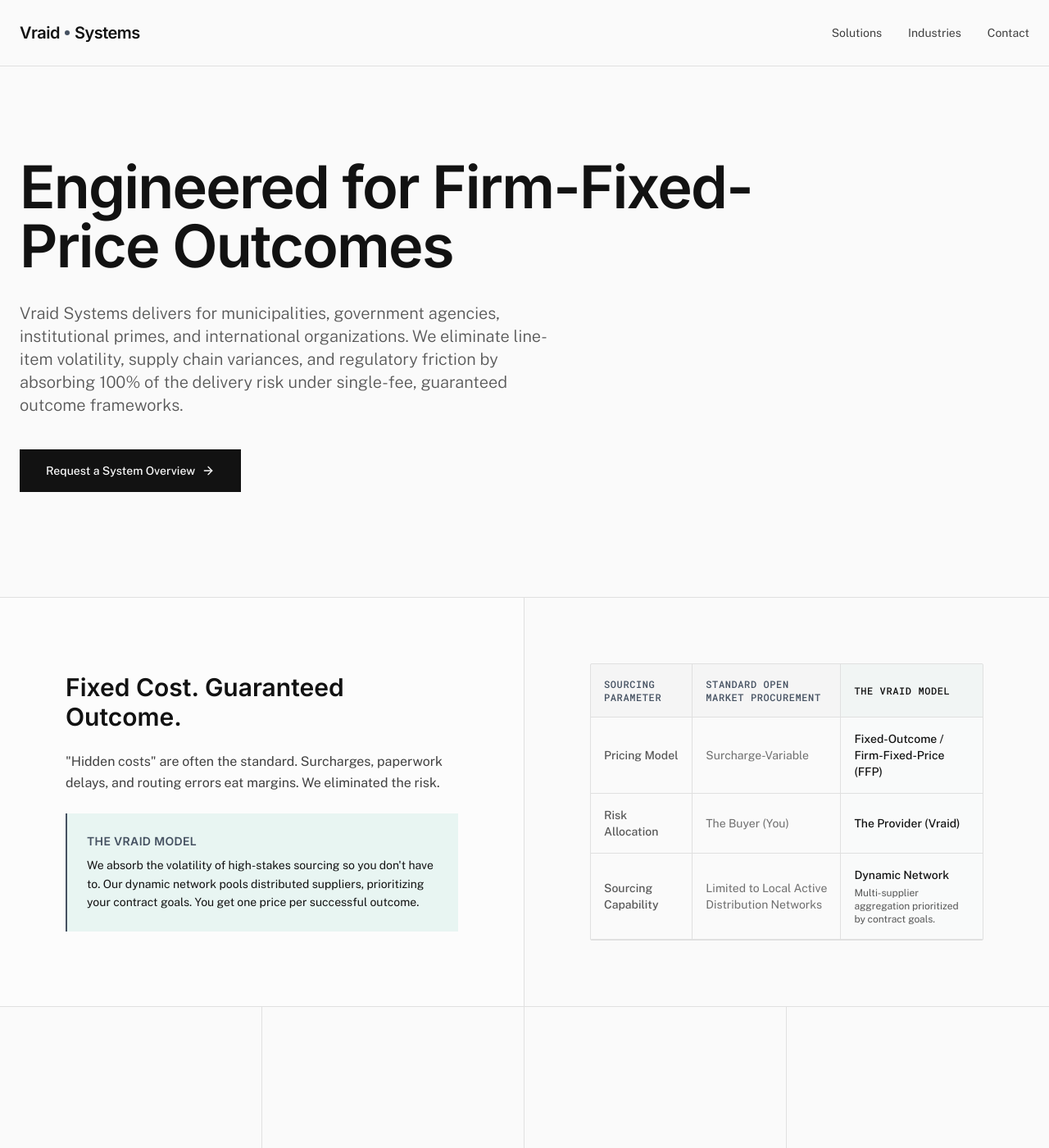
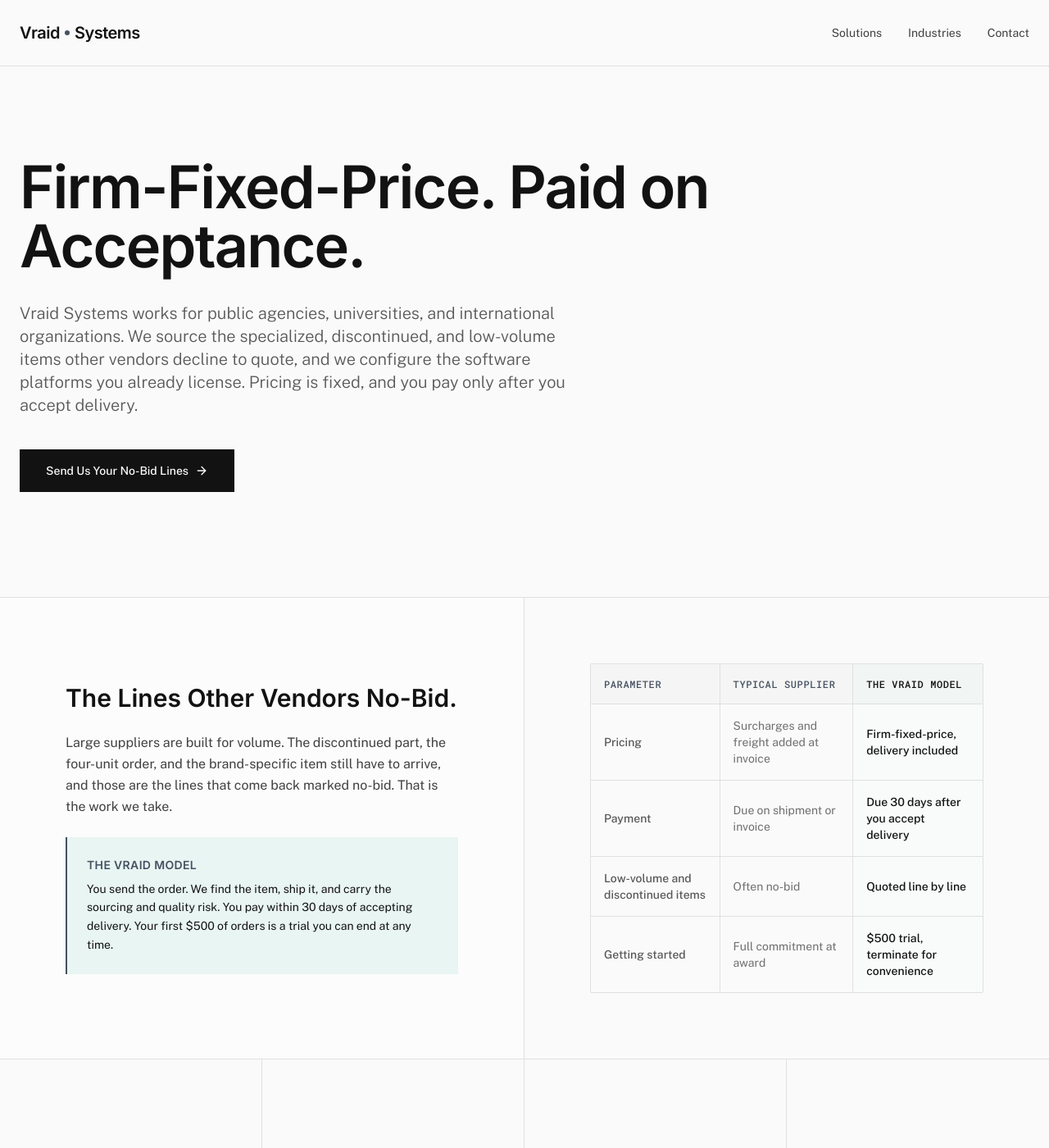
Before and after one commit to Vraid-Systems/Vraid-Systems.github.io, a Jekyll site: the page built from index.html, in a window 1280 px wide and 1400 px high. Shown: the whole window at 82% size. Built offline with Jekyll 4.4.1, drawn with Linux system fonts in a browser that asks for light colours; nearby versions of some CDN libraries; some of the changed text lies outside the part shown.

Commit message:
reposition site around no-bid goods and platform  configuration
Replace the "dynamic network" / marketplace-sourcing framing with the two
things the business actually does now: sourcing low-volume, discontinued
and brand-specific items other vendors no-bid, and configuring platforms
an agency already licenses. Lead with the terms that differentiate:
firm-fixed-price, payment 30 days after acceptance, $500 trial with
termination for convenience.

Drop claims that are hard to defend in a bid protest ("zero variance",
"zero cost-overruns", "we don't sell software"), update en/es/ru in
parallel, and fix a stray typo in a commented-out footer block.

Co-Authored-By: Claude Opus 5 <noreply@anthropic.com>
Claude-Session: https://claude.ai/code/session_01U5hfPHmaZKrLuA7kxuGSxK

```diff
--- a/_config.yml
+++ b/_config.yml
@@ -1,14 +1,14 @@
 about:
-  en: Vraid Systems delivers for municipalities, government agencies, institutional primes, and international organizations. We eliminate line-item volatility, supply chain variances, and regulatory friction by absorbing 100% of the delivery risk under single-fee, guaranteed outcome frameworks.
-  es: Vraid Systems trabaja para municipios, organismos gubernamentales, contratistas institucionales principales y organizaciones internacionales. Eliminamos la volatilidad de los artículos individuales, las variaciones en la cadena de suministro y la fricción regulatoria al absorber el 100% del riesgo de entrega bajo marcos de tarifa única y resultados garantizados.
-  ru: Vraid Systems работает с муниципалитетами, государственные учреждения, крупными институциональными подрядчиками и международными организациями. Мы устраняем волатильность цен на отдельные позиции, колебания в цепочке поставок и нормативные барьеры, беря на себя 100% риска доставки в рамках структур с единой комиссией и гарантированным результатом.
+  en: Vraid Systems works for public agencies, universities, and international organizations. We source the specialized, discontinued, and low-volume items other vendors decline to quote, and we configure the software platforms you already license. Pricing is fixed, and you pay only after you accept delivery.
+  es: Vraid Systems trabaja para organismos públicos, universidades y organizaciones internacionales. Conseguimos los artículos especializados, descontinuados y de bajo volumen que otros proveedores no cotizan, y configuramos las plataformas de software que usted ya tiene licenciadas. El precio es fijo y usted paga solo después de aceptar la entrega.
+  ru: Vraid Systems работает с государственными учреждениями, университетами и международными организациями. Мы находим специализированные, снятые с производства и малотиражные позиции, которые другие поставщики отказываются котировать, и настраиваем программные платформы, на которые у вас уже есть лицензии. Цена фиксирована, а оплата производится только после приемки поставки.
 contact: sales@vraidsys.com
 description:
-  en: Engineered for Firm-Fixed-Price Outcomes
-  es: Diseñado para Resultados de Precio Fijo en Firme
-  ru: Разработано для результатов с твердой фиксированной ценой
+  en: Firm-Fixed-Price. Paid on Acceptance.
+  es: Precio Fijo en Firme. Pago Contra Aceptación.
+  ru: Твердая фиксированная цена. Оплата после приемки.
 slug:
-  en: No surcharges. No "best efforts". Just outcomes.
-  es: Sin recargos. Nada de "haremos lo posible". Solo resultados.
-  ru: Никаких наценок. Никаких «мы сделаем все возможное». Только результаты.
+  en: No surcharges. No "best efforts". Pay on acceptance.
+  es: Sin recargos. Nada de "haremos lo posible". Pago contra aceptación.
+  ru: Никаких наценок. Никаких «мы сделаем все возможное». Оплата после приемки.
 title: Vraid Systems
--- a/_layouts/default.html
+++ b/_layouts/default.html
@@ -141,7 +141,7 @@
             <p class="font-mono text-[10px] text-obsidian/40 uppercase">
                 &copy; Vraid Systems. All Rights Reserved.
             </p>
-            <!--<div class="flex gap-6 font-sans text-xs text-obsiH52.29dian/60">
+            <!--<div class="flex gap-6 font-sans text-xs text-obsidian/60">
                 <a class="hover:text-steel-blue transition-colors" href="#">Privacy</a>
                 <a class="hover:text-steel-blue transition-colors" href="#">Terms of Service</a>
             </div>-->
--- a/index.html
+++ b/index.html
@@ -65,7 +65,7 @@ layout: default
 
         <a class="inline-flex items-center gap-2 bg-obsidian text-paper px-8 py-4 text-sm font-medium hover:bg-steel-blue transition-colors duration-300"
            href="#contact">
-            Request a System Overview
+            Send Us Your No-Bid Lines
             <svg fill="none" height="16" stroke="currentColor" stroke-linecap="round" stroke-linejoin="round"
                  stroke-width="2" viewBox="0 0 24 24" width="16" xmlns="http://www.w3.org/2000/svg">
                 <line x1="5" x2="19" y1="12" y2="12"></line>
@@ -79,19 +79,16 @@ layout: default
     <div class="max-w-7xl mx-auto grid grid-cols-1 lg:grid-cols-2">
         <!-- Narrative Side -->
         <div class="p-10 md:p-20 border-b lg:border-b-0 lg:border-r border-ghost-gray flex flex-col justify-center">
-            <h2 class="font-heading font-semibold text-3xl mb-6">Fixed Cost. Guaranteed Outcome.</h2>
+            <h2 class="font-heading font-semibold text-3xl mb-6">The Lines Other Vendors No-Bid.</h2>
             <p class="font-sans text-obsidian/80 leading-relaxed mb-6">
-                "Hidden costs" are often the standard. Surcharges, paperwork delays, and routing errors eat margins.
-                We eliminated the risk.
+                Large suppliers are built for volume. The discontinued part, the four-unit order, and the brand-specific item still have to arrive, and those are the lines that come back marked no-bid. That is the work we take.
             </p>
             <div class="bg-mint-glass p-6 border-l-2 border-steel-blue">
                 <h3 class="font-heading font-semibold text-sm uppercase tracking-wide mb-2 text-steel-blue">
                     The Vraid Model
                 </h3>
                 <p class="text-sm leading-relaxed">
-                    We absorb the volatility of high-stakes sourcing so you don't have to.
-                    Our dynamic network pools distributed suppliers, prioritizing your contract goals.
-                    You get one price per successful outcome.
+                    You send the order. We find the item, ship it, and carry the sourcing and quality risk. You pay within 30 days of accepting delivery. Your first $500 of orders is a trial you can end at any time.
                 </p>
             </div>
         </div>
@@ -101,8 +98,8 @@ layout: default
                 <table class="w-full text-left text-sm">
                     <thead>
                     <tr class="bg-ghost-gray/20 font-mono text-xs uppercase tracking-wider text-steel-blue border-b border-ghost-gray">
-                        <th class="p-4 font-medium">Sourcing Parameter</th>
-                        <th class="p-4 font-medium border-l border-ghost-gray">Standard Open Market Procurement</th>
+                        <th class="p-4 font-medium">Parameter</th>
+                        <th class="p-4 font-medium border-l border-ghost-gray">Typical Supplier</th>
                         <th class="p-4 font-medium border-l border-ghost-gray bg-mint-glass/30 text-obsidian">
                             The Vraid Model
                         </th>
@@ -110,29 +107,31 @@ layout: default
                     </thead>
                     <tbody class="font-sans">
                     <tr class="border-b border-ghost-gray">
-                        <td class="p-4 font-medium text-obsidian/70">Pricing Model</td>
-                        <td class="p-4 text-obsidian/60 border-l border-ghost-gray">Surcharge-Variable</td>
+                        <td class="p-4 font-medium text-obsidian/70">Pricing</td>
+                        <td class="p-4 text-obsidian/60 border-l border-ghost-gray">Surcharges and freight added at invoice</td>
                         <td class="p-4 font-medium text-obsidian border-l border-ghost-gray bg-mint-glass/10">
-                            Fixed-Outcome / Firm-Fixed-Price (FFP)
+                            Firm-fixed-price, delivery included
                         </td>
                     </tr>
                     <tr class="border-b border-ghost-gray">
-                        <td class="p-4 font-medium text-obsidian/70">Risk Allocation</td>
-                        <td class="p-4 text-obsidian/60 border-l border-ghost-gray">The Buyer (You)</td>
+                        <td class="p-4 font-medium text-obsidian/70">Payment</td>
+                        <td class="p-4 text-obsidian/60 border-l border-ghost-gray">Due on shipment or invoice</td>
                         <td class="p-4 font-medium text-obsidian border-l border-ghost-gray bg-mint-glass/10">
-                            The Provider (Vraid)
+                            Due 30 days after you accept delivery
                         </td>
                     </tr>
                     <tr class="border-b border-ghost-gray">
-                        <td class="p-4 font-medium text-obsidian/70">Sourcing Capability</td>
-                        <td class="p-4 text-obsidian/60 border-l border-ghost-gray">
-                            Limited to Local Active Distribution Networks
+                        <td class="p-4 font-medium text-obsidian/70">Low-volume and discontinued items</td>
+                        <td class="p-4 text-obsidian/60 border-l border-ghost-gray">Often no-bid</td>
+                        <td class="p-4 font-medium text-obsidian border-l border-ghost-gray bg-mint-glass/10">
+                            Quoted line by line
                         </td>
+                    </tr>
+                    <tr>
+                        <td class="p-4 font-medium text-obsidian/70">Getting started</td>
+                        <td class="p-4 text-obsidian/60 border-l border-ghost-gray">Full commitment at award</td>
                         <td class="p-4 font-medium text-obsidian border-l border-ghost-gray bg-mint-glass/10">
-                            Dynamic Network
-                            <span class="block text-xs font-normal text-obsidian/70 mt-1">
-                                Multi-supplier aggregation prioritized by contract goals.
-                            </span>
+                            $500 trial, terminate for convenience
                         </td>
                     </tr>
                     </tbody>
@@ -150,10 +149,9 @@ layout: default
                  style="background-image: url('https://images.unsplash.com/photo-1518558997970-4ddc236affcd?q=80&w=1000&auto=format&fit=crop');"></div>
             <div class="absolute bottom-0 left-0 p-8 w-full z-10 bg-gradient-to-t from-paper via-paper/80 to-transparent md:bg-none">
                 <div class="font-mono text-xs text-steel-blue mb-2">SECTOR 01</div>
-                <h3 class="font-heading font-semibold text-xl mb-3">Disaster & Emergency</h3>
+                <h3 class="font-heading font-semibold text-xl mb-3">Corrections &amp; Institutions</h3>
                 <p class="text-sm text-obsidian/70 leading-relaxed opacity-100 md:opacity-0 group-hover:opacity-100 transition-opacity duration-500 transform translate-y-0 md:translate-y-4 group-hover:translate-y-0">
-                    Delivering life-saving resources to the most remote coordinates on earth.
-                    If the supplies don't land, the cost is on us.
+                    Canteen, program, and facility items that catalog distributors don't carry, in the quantities facilities actually order.
                 </p>
             </div>
         </div>
@@ -163,10 +161,9 @@ layout: default
                  style="background-image: url('https://images.unsplash.com/photo-1532187863486-abf9dbad1b69?q=80&w=1000&auto=format&fit=crop');"></div>
             <div class="absolute bottom-0 left-0 p-8 w-full z-10 bg-gradient-to-t from-paper via-paper/80 to-transparent md:bg-none">
                 <div class="font-mono text-xs text-steel-blue mb-2">SECTOR 02</div>
-                <h3 class="font-heading font-semibold text-xl mb-3">Education & Research</h3>
+                <h3 class="font-heading font-semibold text-xl mb-3">Education &amp; Research</h3>
                 <p class="text-sm text-obsidian/70 leading-relaxed opacity-100 md:opacity-0 group-hover:opacity-100 transition-opacity duration-500 transform translate-y-0 md:translate-y-4 group-hover:translate-y-0">
-                    Deploying research infrastructure with zero cost-overruns.
-                    Fixed-result pricing that respects every cent of your grant funding.
+                    Cabling, lab, and campus supplies at a fixed delivered price, with nothing added at invoice to eat into grant funding.
                 </p>
             </div>
         </div>
@@ -176,10 +173,9 @@ layout: default
                  style="background-image: url('https://images.unsplash.com/photo-1500937386664-56d1dfef3854?q=80&w=1000&auto=format&fit=crop');"></div>
             <div class="absolute bottom-0 left-0 p-8 w-full z-10 bg-gradient-to-t from-paper via-paper/80 to-transparent md:bg-none">
                 <div class="font-mono text-xs text-steel-blue mb-2">SECTOR 03</div>
-                <h3 class="font-heading font-semibold text-xl mb-3">Agriculture & Utility</h3>
+                <h3 class="font-heading font-semibold text-xl mb-3">Transportation &amp; Utility</h3>
                 <p class="text-sm text-obsidian/70 leading-relaxed opacity-100 md:opacity-0 group-hover:opacity-100 transition-opacity duration-500 transform translate-y-0 md:translate-y-4 group-hover:translate-y-0">
-                    Moving heavy equipment across rural miles with zero variance.
-                    We absorb the volatility of the route; you pay one price for the arrival.
+                    Discontinued and specialized electrical and field components, sourced from surplus and regional distributors when the original channel has dried up.
                 </p>
             </div>
         </div>
@@ -189,10 +185,9 @@ layout: default
                  style="background-image: url('https://images.unsplash.com/photo-1486406146926-c627a92ad1ab?q=80&w=1000&auto=format&fit=crop');"></div>
             <div class="absolute bottom-0 left-0 p-8 w-full z-10 bg-gradient-to-t from-paper via-paper/80 to-transparent md:bg-none">
                 <div class="font-mono text-xs text-steel-blue mb-2">SECTOR 04</div>
-                <h3 class="font-heading font-semibold text-xl mb-3">Agencies & Primes</h3>
+                <h3 class="font-heading font-semibold text-xl mb-3">Platform Configuration</h3>
                 <p class="text-sm text-obsidian/70 leading-relaxed opacity-100 md:opacity-0 group-hover:opacity-100 transition-opacity duration-500 transform translate-y-0 md:translate-y-4 group-hover:translate-y-0">
-                    Critical infrastructure components and long-tail institutional
-                    goods under rigid international frameworks. Matching contract flow-down.
+                    Grants, case, and permit tracking built on the Microsoft or Salesforce platform you already license. You keep the environment, the data, and the admin keys.
                 </p>
             </div>
         </div>
@@ -208,10 +203,7 @@ layout: default
         </div>
         <div class="md:w-2/3 max-w-2xl">
             <p class="font-sans text-lg text-obsidian/80 leading-relaxed mb-8">
-                You won’t see our dynamic network because you shouldn't have to.
-                By running a network that prioritizes your goals we eliminate supply chain bottlenecks before they start.
-                Our model is simple: If we don't deliver the outcome, you don't pay.
-                We don't sell software; we sell mission certainty.
+                For goods, that means finding the item and landing it at the price we quoted. For software, it means configuring the platform you already own, starting with a fixed-fee discovery and a pilot before anything is rolled out. Either way, you pay after you accept the result.
             </p>
             <div class="h-px w-full bg-ghost-gray"></div>
             <!--<div class="flex gap-8 mt-8 font-mono text-xs text-steel-blue">
```
Also changed, not shown: es.html (+29 -39 lines), ru.html (+29 -39 lines).
